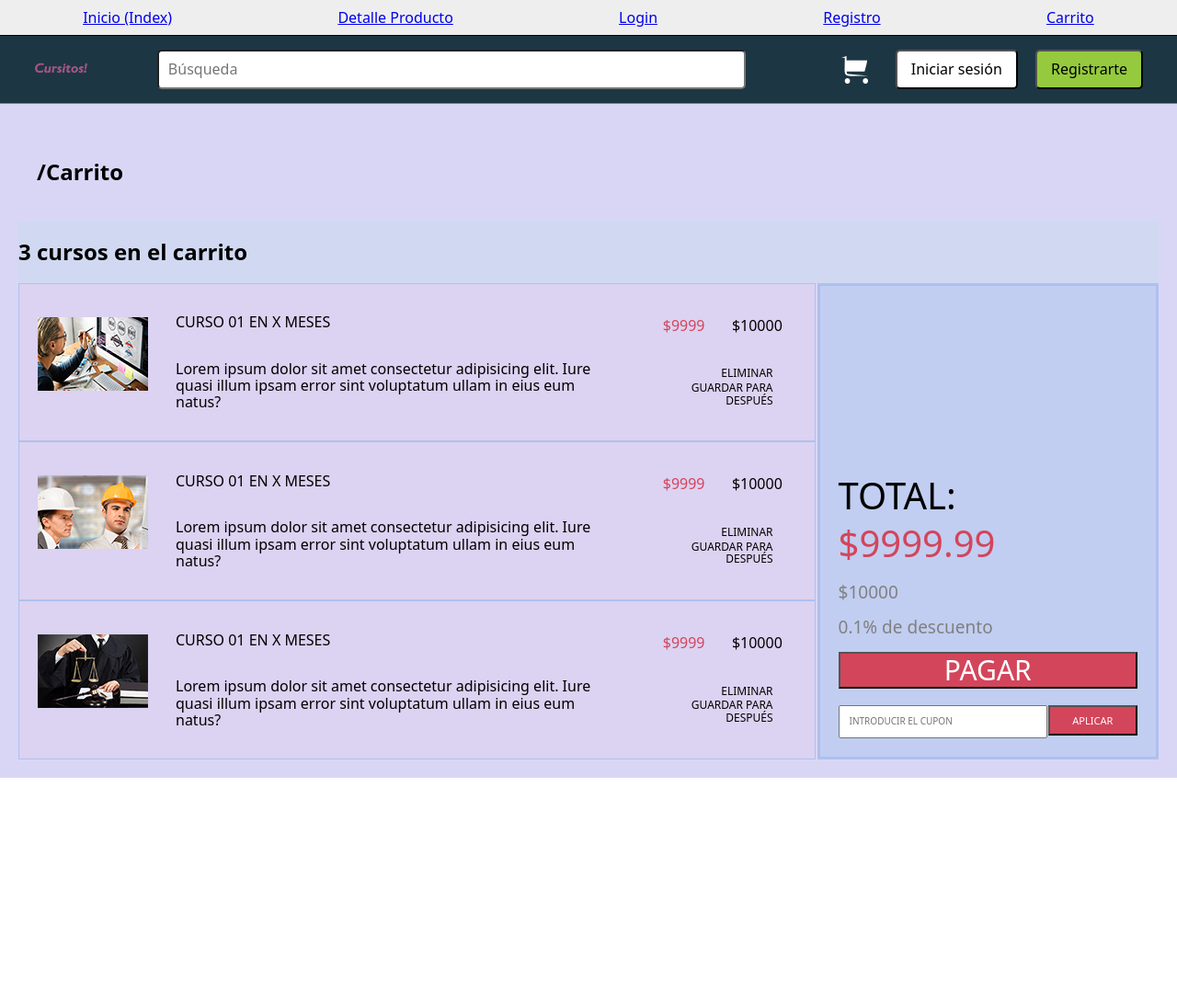
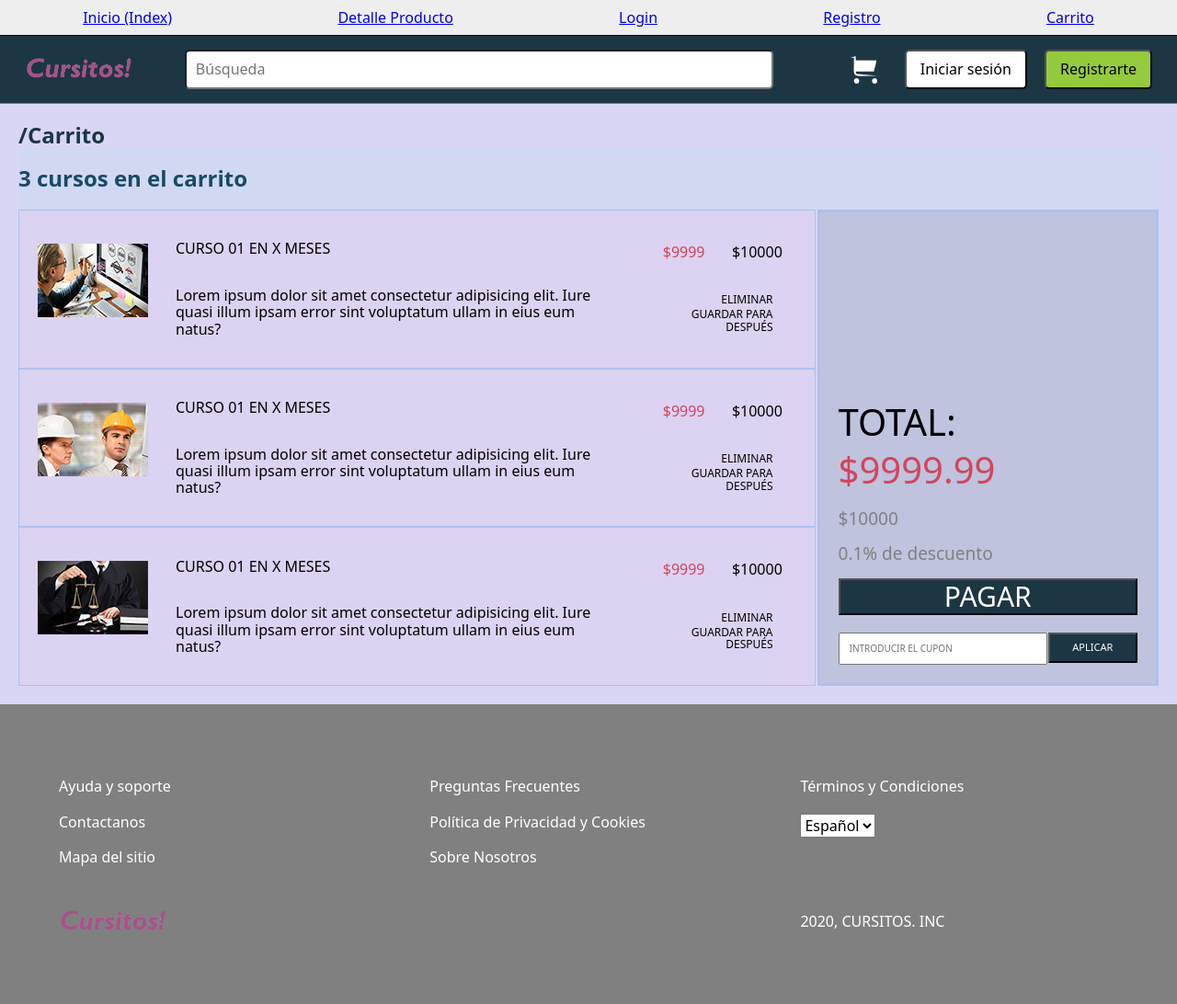
Before and after one commit to ikx94/grupo_3_cursitos, a website: page site/public/carrito.html in a window 1280 px wide. Shown: the whole page at 92% size. Before the commit the page ends 846 px from the top, so only its background shows below. Drawn offline with Linux system fonts and the light colour scheme.

Commit message:
me habia olvidado el footer y cambie colores, final.

```diff
--- a/site/public/carrito.html
+++ b/site/public/carrito.html
@@ -77,5 +77,45 @@
             </div>
             </div>
         </section>
+        <footer class="cursitos_footer">
+            <nav class="row justify-space-between align-flex-start">
+                <div class="column">
+                    <ul>
+                        <li>Ayuda y soporte</li>
+                        <li>Contactanos</li>
+                        <li>Mapa del sitio</li>
+                    </ul>
+                </div>
+                <div class="column">
+                    <ul>
+                        <li>Preguntas Frecuentes</li>
+                        <li>Política de Privacidad y Cookies</li>
+                        <li>Sobre Nosotros</li>
+                    </ul>
+                </div>
+                <div class="column">
+                    <ul>
+                        <li>Términos y Condiciones</li>
+
+                        <select class="lang_selector" name="idioma" id="idioma">
+                            <option value="espanol">Español</option>
+                            <option value="ingles">Inglés</option>
+                        </select>
+                    </ul>
+                </div>
+            </nav>
+
+            <div class="row justify-space-between">
+                <div class="column">
+                    <div class="menu_logo">
+                        <img class="logo" src="/public/img/logo.png" alt="" srcset="" />
+                    </div>
+                </div>
+
+                <div class="column">
+                    <p>2020, CURSITOS. INC</p>
+                </div>
+            </div>
+        </footer>
     </body>
 </html>
--- a/site/public/css/carrito.css
+++ b/site/public/css/carrito.css
@@ -1,7 +1,6 @@
 .row {
     display: flex;
     flex-align: center;
-    justify-content: space-around;
 }
 
 .nav_top {
@@ -18,10 +17,6 @@
     display: flex;
     flex-direction: column;
     flex-align: center;
-}
-
-.logo {
-    width: 60px;
 }
 
 .rounded {
@@ -58,6 +53,7 @@
     padding: 20px;
     color:black;
 
+
 }
 
 
@@ -71,11 +67,13 @@
 
 
 .hero h1 {
-    color: black;
+    color:  #1D3643;
+    padding: 0px;
+    margin: 0px;
 }
 
 h2 {
-    color: black;
+    color: #194a66;
 }
 .ccero {
     width: 100%;
@@ -121,7 +119,7 @@ flex-direction: column;
     padding-right: 20px;
     width: 30%;
     margin-left: 2px;
-    background-color: #c1cef1;
+    background-color: #5f7c8b36;
     padding-left: 20px;
     }
 
@@ -206,7 +204,7 @@ flex-direction: column;
 
 .cbutton {
     font-size: 30px;
-    background-color: #d3455b; ;
+    background-color: #1D3643; ;
     color:white;
     width: 100%;
 }
@@ -214,7 +212,7 @@ flex-direction: column;
 .capplyd {
     font-size: 11px;
     margin-left: 1px;
-    background-color: #d3455b;
+    background-color: #1D3643;
     color: white;
     width: 30%;
     height: 33px;
@@ -249,6 +247,7 @@ flex-direction: column;
     }
     .ctotal {
         text-align: center;
+        color: #1D3643;
     }
     .ctotalnumber {
         text-align: center;
```
